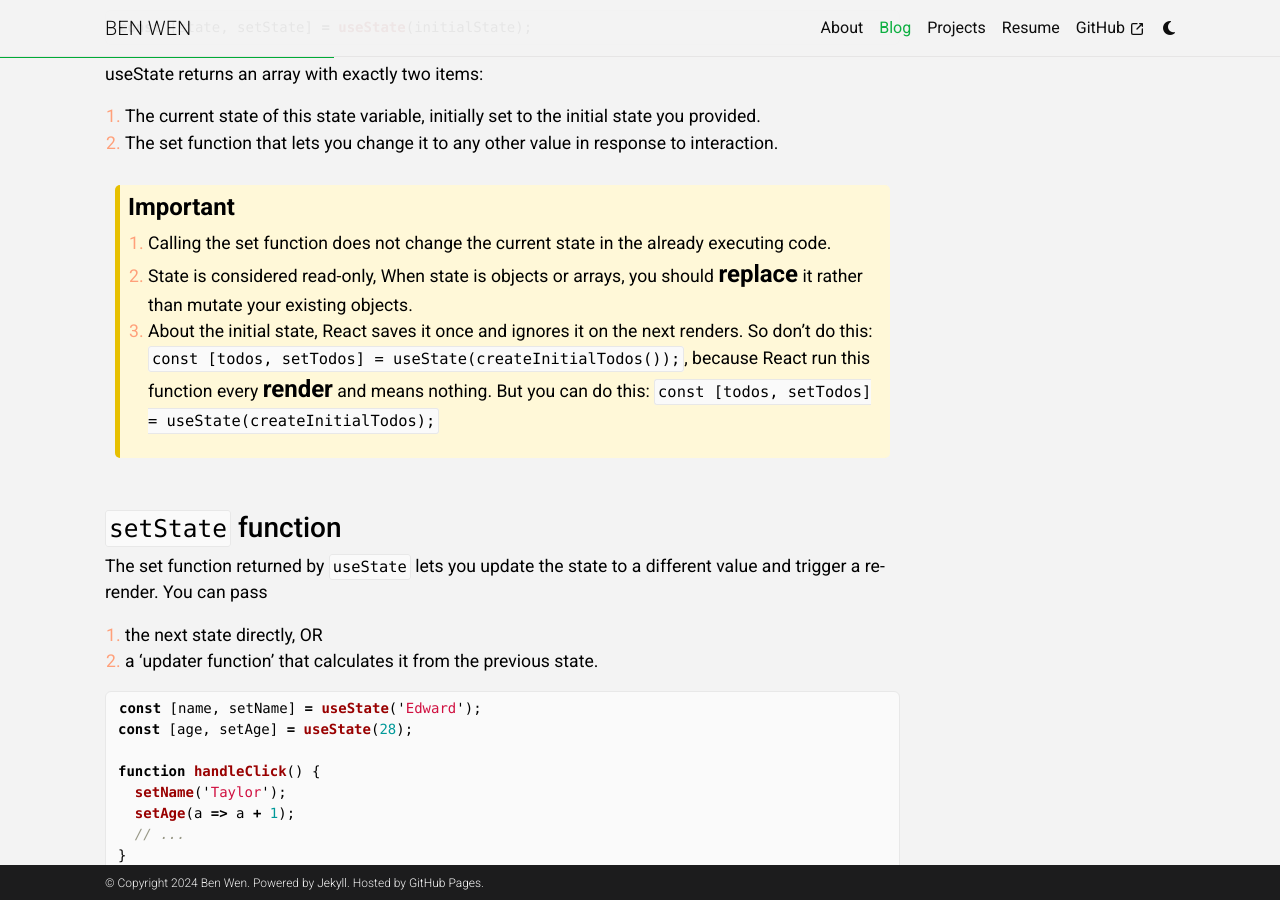
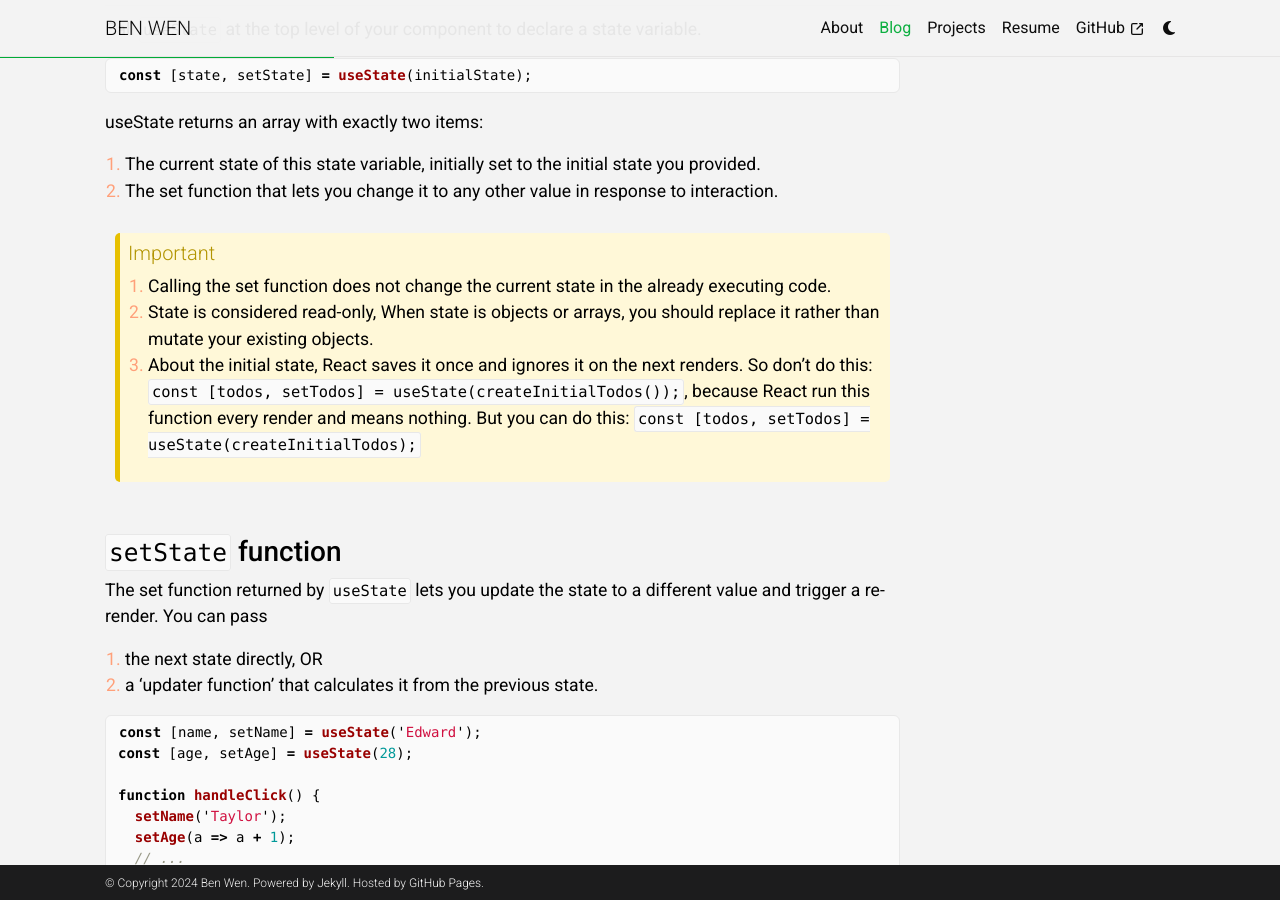
Before and after one commit to benwzj/benwzj.github.io, a Jekyll site: the page built from _posts/2023-10-12-react-overview.md, in a window 1280 px wide and 900 px high, scrolled down 1637 px. Built offline with Jekyll 4.4.1, drawn with Linux system fonts in a browser that asks for light colours; comment, search, counter and statistics services are not loaded; some of the changed text lies outside the part shown.

Commit message:
update bogl

````diff
--- a/_posts/2023-10-12-react-overview.md
+++ b/_posts/2023-10-12-react-overview.md
@@ -43,8 +43,6 @@
 - **Gatsby** is a React framework for fast CMS-backed websites
 - **Expo** (for native apps) is a React framework that lets you create universal Android, iOS, and web apps with truly native UIs.
 
-
-
 ## React State system
 
 Call `useState` at the top level of your component to declare a state variable.
@@ -56,11 +54,11 @@
 1. The current state of this state variable, initially set to the initial state you provided.
 2. The set function that lets you change it to any other value in response to interaction.
 
-> ##### **Important**
+> ##### Important
 >
 > 1. Calling the set function does not change the current state in the already executing code.
-> 2. State is considered read-only, When state is objects or arrays, you should **replace** it rather than mutate your existing objects.
-> 3. About the initial state, React saves it once and ignores it on the next renders. So don't do this: `const [todos, setTodos] = useState(createInitialTodos());`, because React run this function every **render** and means nothing. But you can do this: `const [todos, setTodos] = useState(createInitialTodos);`
+> 2. State is considered read-only, When state is objects or arrays, you should replace it rather than mutate your existing objects.
+> 3. About the initial state, React saves it once and ignores it on the next renders. So don't do this: `const [todos, setTodos] = useState(createInitialTodos());`, because React run this function every render and means nothing. But you can do this: `const [todos, setTodos] = useState(createInitialTodos);`
 {: .block-warning }
 
 ### `setState` function
@@ -111,19 +109,19 @@
 }
 ```
 
-## synchronize with external system
+## Synchronize With External System
 
 Some components need to stay connected to the network, some browser API, or a third-party library, while they are displayed on the page. These systems aren’t controlled by React, so they are called external.
 
 If you’re not connecting to any external system, you probably don’t need an Effect.
 
-### Why use `useEffect`?
+### Why use `useEffect`
 useEffect lets you synchronize a component with an external system.
 
 ### What is `useEffect？`
 useEffect is a React Hook.
 
-### How do `useEffect` work?
+### How do `useEffect` work
 ```js
 useEffect(setup, dependencies?)
 ```
````
Also changed, not shown: other parts of _posts/2023-10-12-react-overview.md (+2 -2 lines), _drafts/2023-10-15-react-hook.md (added, +7 -0 lines), _posts/2021-07-11-component-react.md (renamed from _posts/2022-03-04-component-react.md, +1 -1 lines), _posts/2024-01-08-Virtual-DOM.md (+5 -3 lines).
